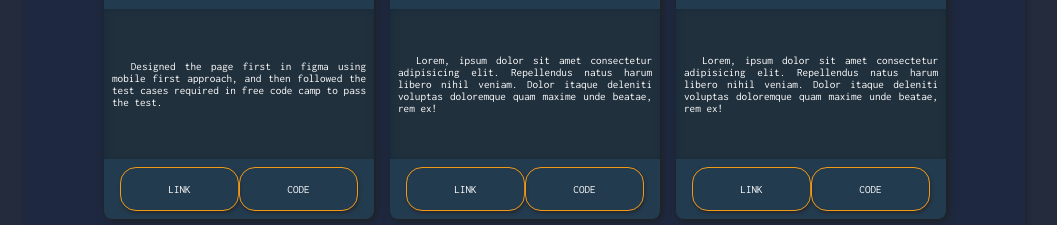
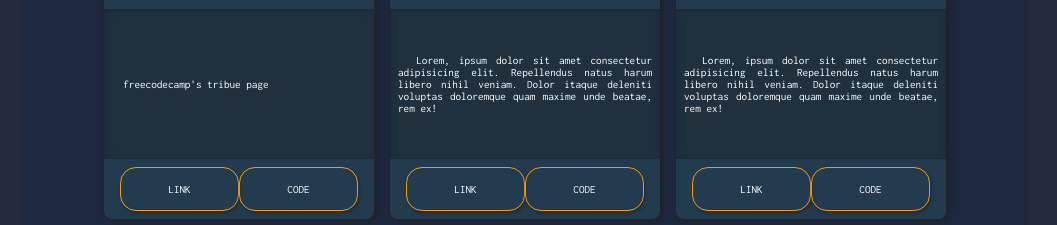
Before and after one commit to migeruudesu/resume-port, a plain HTML site: page index.html in a window 1280 px wide. Shown: the part 1286-1511 px from the top of the page, without its empty margins (115-1172 px from the left). Drawn offline with Linux system fonts and the light colour scheme.

Commit message:
update card

```diff
--- a/index.html
+++ b/index.html
@@ -141,8 +141,7 @@
             </div>
           </div>
           <div class="wc__card--details">
-          &nbsp Designed the page first in figma using mobile first approach,
-          and then followed the test cases required in free code camp to pass the test.
+          &nbsp freecodecamp's tribue page
           </div>
           <div class="wc__card--button">
             <a class="btn wc__card--btn" href="#">link</a>
```
